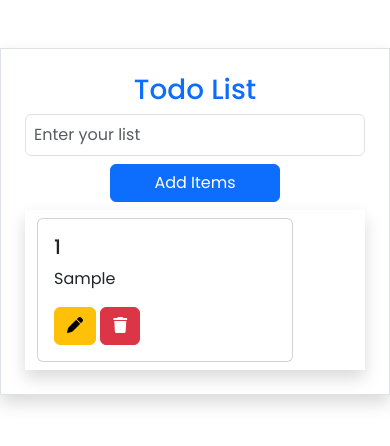
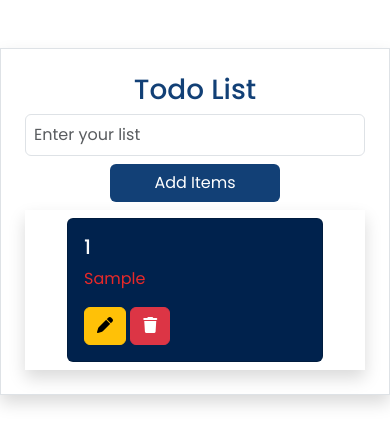
Before and after one commit to sodiqbhoy1/Todo-list, a plain HTML site: page index.html in a window 390 px wide. Both pictures are taken after typing "Sample" into the empty fields and a click on the button "Add Items". Drawn offline with nearby package versions, Linux system fonts and the light colour scheme.

Commit message:
Changed the colors and card design

```diff
--- a/index.html
+++ b/index.html
@@ -20,20 +20,18 @@
 <div class="border shadow container p-lg-4 p-4 mt-lg-5 mt-5">
 
     <div class="">
-<h1 class="text-primary text-center ">Todo List</h1>
+<h1 class="text-center " style="color: #124076;">Todo List</h1>
 
 <div id="warning" class="animate__animated animate__animate__pulse animate__delay-2 alert alert-warning w-auto text-center mx-auto" role="alert">
     Input cannot be empty </div>
 
 <input id="input" type="text " class="form-control shadow-none mb-lg-4 mb-2 p-lg-3 p-2" placeholder="Enter your list">
 
-<button onclick="submitBtn()" class="btn btn-primary w-50 d-block mx-auto ">Add Items</button>
-
+<button onclick="submitBtn()" class="btn w-50 d-block mx-auto " style="background-color: #124076; color: #fff;">Add Items</button>
 
 <div id="notAdded" class="container shadow mt-lg-4 mt-2 p-2">
-    <h2 class="text-info text-center">No Items added yet</h2>
+    <h2 class="text-center" style="color: #FF204E;">No Items added yet</h2>
 </div>
-
 
 <div id="result" class="container shadow mt-lg-4 mt-2 mx-auto mx-sm-auto py-lg-4 py-2"  >
 
--- a/script.js
+++ b/script.js
@@ -33,6 +33,7 @@ function deleteBtn(){
 var cartIndex
 function editBtn(i){
 cartIndex= i
+inputModal.innerHTML = `${items}`
 
 }
 
@@ -65,10 +66,10 @@ function displayResult(){
         result.innerHTML += `
 
 
-        <div class="card" style="width: 16rem;">
-  <div class="card-body">
-    <h5 class="card-title">${index+1}</h5>
-    <p class="card-text">${items}</p>
+        <div class="card" style="width: 16rem; background-color:#00224D;">
+  <div class="card-body ">
+    <h5 class="card-title text-light">${index+1}</h5>
+    <p class="card-text" style="color:#E72929;">${items}</p>
     <button onclick="editBtn(${index})" class="btn btn-warning" data-bs-toggle="modal" data-bs-target="#exampleModal"> <i class="fa-solid fa-pen"></i> </button>
     <button onclick="deleteBtn()" class="btn btn-danger"> <i class="fa-solid fa-trash"></i> </button>
 
--- a/style.css
+++ b/style.css
@@ -16,3 +16,14 @@
     flex-wrap: wrap;
     gap: 10px;
 }
+
+@media screen and (max-width:470px){
+
+    #result{
+        display: flex;
+        justify-content: center;
+        align-items: center;
+        flex-wrap: wrap;
+    }
+
+}
```
